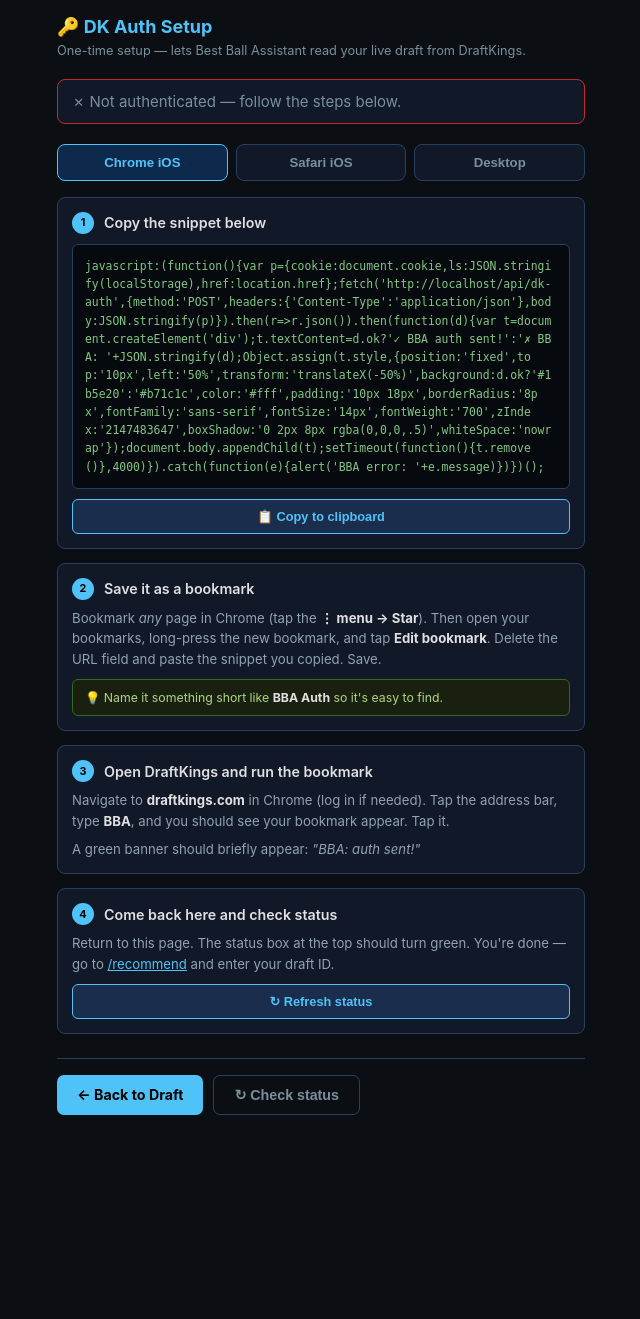
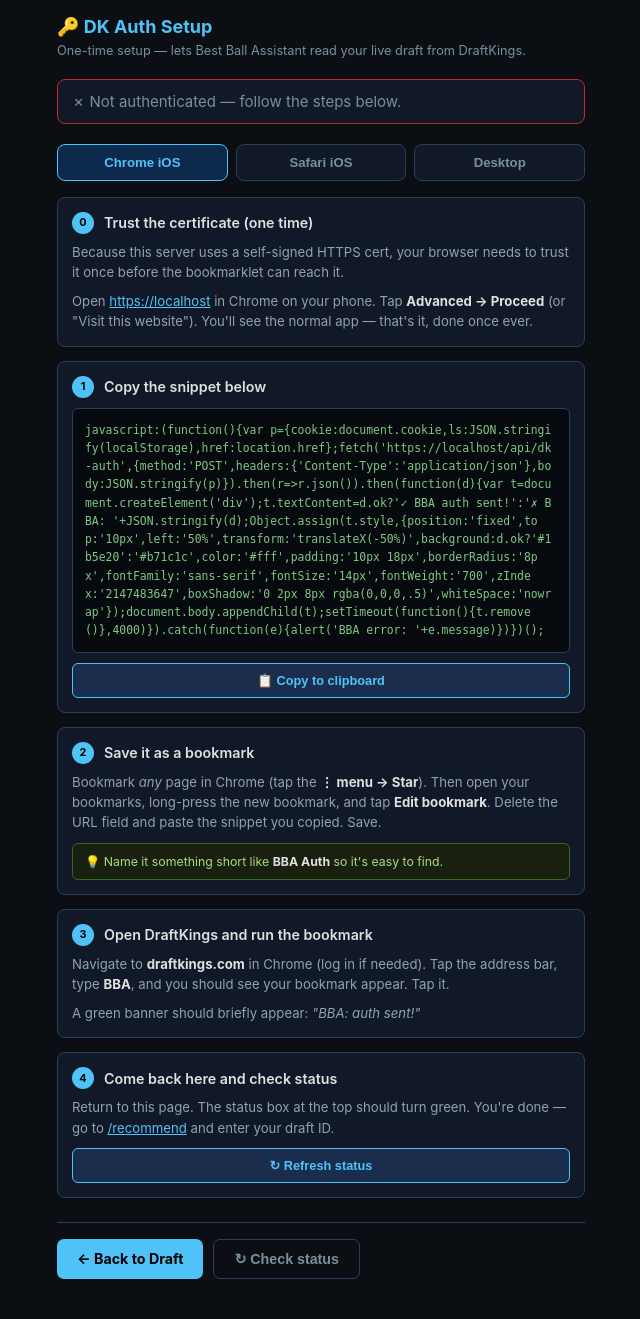
Before and after one commit to jvonderhoff/best-ball-draft-assistant, a Flask app: page /dk-setup in a window 1280 px wide. Shown: the whole page, without its empty margins (319-959 px from the left). Before the commit the page ends 1115 px from the top, so only its background shows below. Run offline with Flask 3, Linux system fonts and the light colour scheme; parts of the project's set-up code (start-up, migrations or seed data) failed here and were passed over.

Commit message:
Run Flask over HTTPS to fix mixed-content block from DK
- Restart Flask with --cert/--key (ssl.crt + ssl.key, generated locally)
- start.sh convenience script handles cert flags automatically
- dk_setup.html: bookmarklet uses https:// origin, adds cert-trust step 0
- .gitignore: exclude ssl.key/ssl.crt (private key stays local)

Co-Authored-By: Claude Sonnet 4.6 <noreply@anthropic.com>

```diff
--- a/best-ball-draft/templates/dk_setup.html
+++ b/best-ball-draft/templates/dk_setup.html
@@ -134,6 +134,12 @@
   <div class="steps">
 
     <div class="step">
+      <div class="step-hdr"><div class="step-num">0</div><div class="step-title">Trust the certificate (one time)</div></div>
+      <p>Because this server uses a self-signed HTTPS cert, your browser needs to trust it once before the bookmarklet can reach it.</p>
+      <p style="margin-top:8px">Open <strong id="certLinkChrome"></strong> in Chrome on your phone. Tap <strong>Advanced → Proceed</strong> (or "Visit this website"). You'll see the normal app — that's it, done once ever.</p>
+    </div>
+
+    <div class="step">
       <div class="step-hdr"><div class="step-num">1</div><div class="step-title">Copy the snippet below</div></div>
       <div class="code-box" id="snippet-chrome" onclick="copySnippet('chrome')"></div>
       <button class="copy-btn" onclick="copySnippet('chrome')">📋 Copy to clipboard</button>
@@ -163,6 +169,11 @@
 <!-- ── Safari iOS ── -->
 <div class="browser-content" id="browser-safari">
   <div class="steps">
+
+    <div class="step">
+      <div class="step-hdr"><div class="step-num">0</div><div class="step-title">Trust the certificate (one time)</div></div>
+      <p>Open <strong id="certLinkSafari"></strong> in Safari. Tap <strong>Show Details → visit this website → Visit Website</strong>. Enter your passcode if asked. Done once.</p>
+    </div>
 
     <div class="step">
       <div class="step-hdr"><div class="step-num">1</div><div class="step-title">Copy the snippet below</div></div>
@@ -216,7 +227,8 @@
 </div>
 
 <script>
-const SERVER = location.origin;  // e.g. http://192.168.1.161:8000
+// Always use https so fetches from DK (which is https) aren't blocked as mixed content
+const SERVER = location.origin.replace(/^http:/, 'https:');
 
 // The inline bookmarklet — no external script load, avoids script-src CSP
 function makeBookmarklet() {
@@ -302,6 +314,18 @@ async function checkStatus() {
   }
 }
 
+// Fill cert trust links
+['certLinkChrome', 'certLinkSafari'].forEach(id => {
+  const el = document.getElementById(id);
+  if (el) {
+    const a = document.createElement('a');
+    a.href = SERVER;
+    a.textContent = SERVER;
+    a.style.color = '#4fc3f7';
+    el.replaceWith(a);
+  }
+});
+
 checkStatus();
 </script>
 </body>
```
Also changed, not shown: 2 other files.
